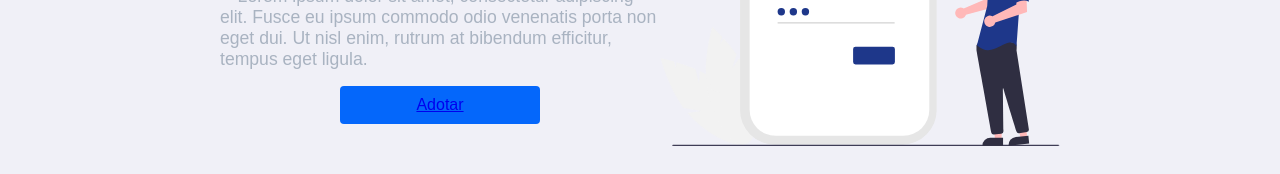
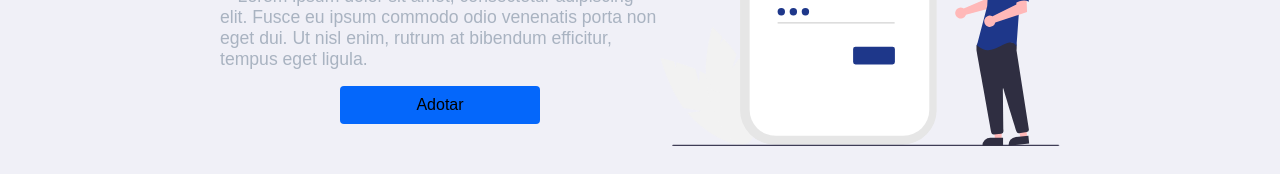
Before and after one commit to mateus-luciano/bicharada-web, a React (Create React App) app: page / in a window 1280 px wide. Shown: the part 432-606 px from the top of the page. Built offline with nearby package versions, Linux system fonts and the light colour scheme; no server answers.

Commit message:
home style

```diff
--- a/src/pages/Home/index.jsx
+++ b/src/pages/Home/index.jsx
@@ -1,5 +1,4 @@
 /* eslint-disable max-len */
-import { Link } from 'react-router-dom';
 import { Button } from '../../styles/global';
 import {
   HomeContainer,
@@ -9,6 +8,7 @@ import {
   Text,
   ImageWrapper,
   Image,
+  LinkInt as Link,
 } from './styles';
 
 import image from '../../assets/images/undraw_Access_account_re_8spm.svg';
@@ -26,11 +26,11 @@ export default () => {
         <Text>
           Lorem ipsum dolor sit amet, consectetur adipiscing elit. Fusce eu ipsum commodo odio venenatis porta non eget dui. Ut nisl enim, rutrum at bibendum efficitur, tempus eget ligula.
         </Text>
-        <Button>
-          <Link to="/adoptions">
+        <Link to="/adoptions">
+          <Button>
             Adotar
-          </Link>
-        </Button>
+          </Button>
+        </Link>
       </TextWrapper>
       <ImageWrapper>
         <Image src={image} />
--- a/src/pages/Home/styles.jsx
+++ b/src/pages/Home/styles.jsx
@@ -1,4 +1,5 @@
 import styled from 'styled-components';
+import { Link } from 'react-router-dom';
 import { Container } from '../../styles/global';
 
 export const HomeContainer = styled(Container)`
@@ -21,17 +22,18 @@ export const TextWrapper = styled.div`
 
     Button {
       width: 200px;
-      align-self: center;
       margin-top: 1em;
-
-      Link {
-        text-decoration: none;
-      }
     }
 
   @media(max-width: 768px) {
     margin: 2em 0;
   }
+`;
+
+export const LinkInt = styled(Link)`
+  text-decoration: none;
+  display: flex;
+  align-self: center;
 `;
 
 export const Heading = styled.h1`
```
